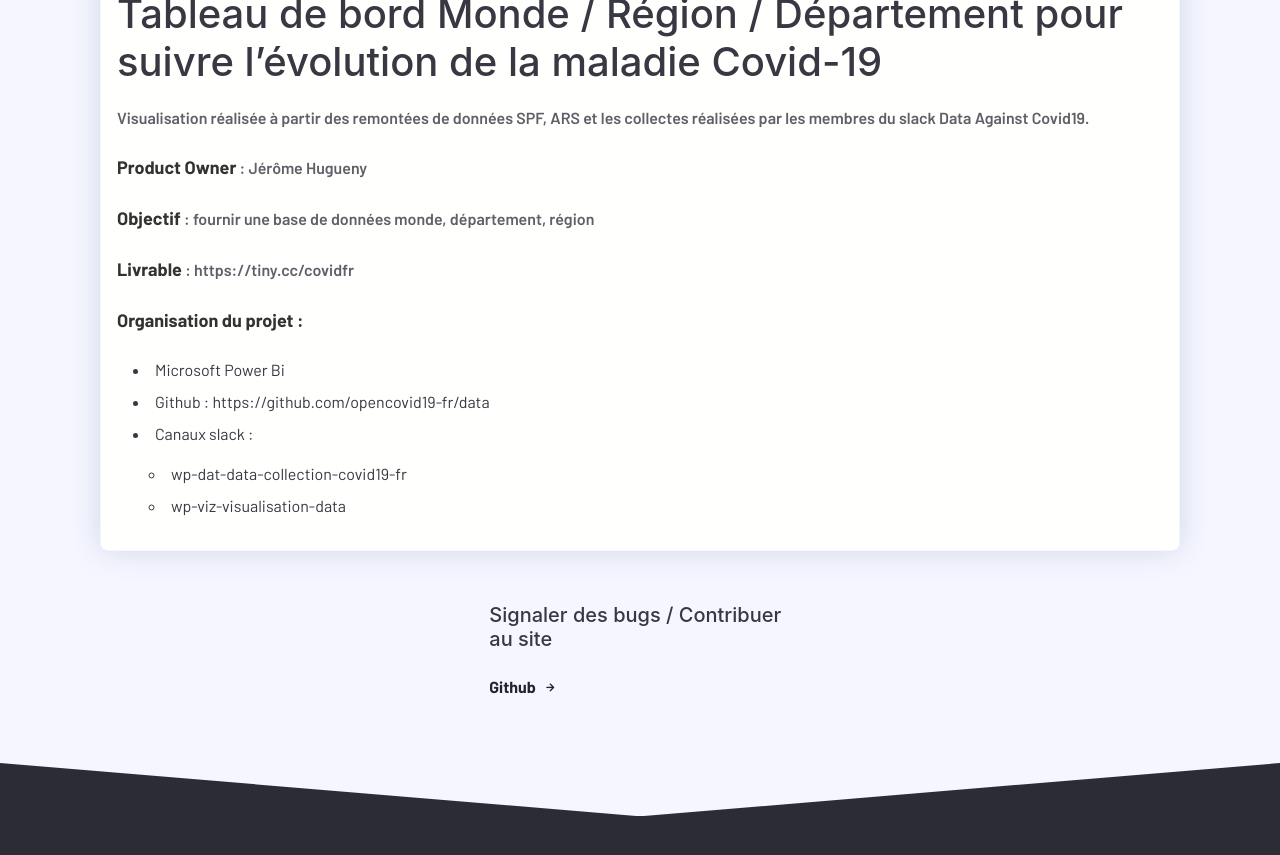
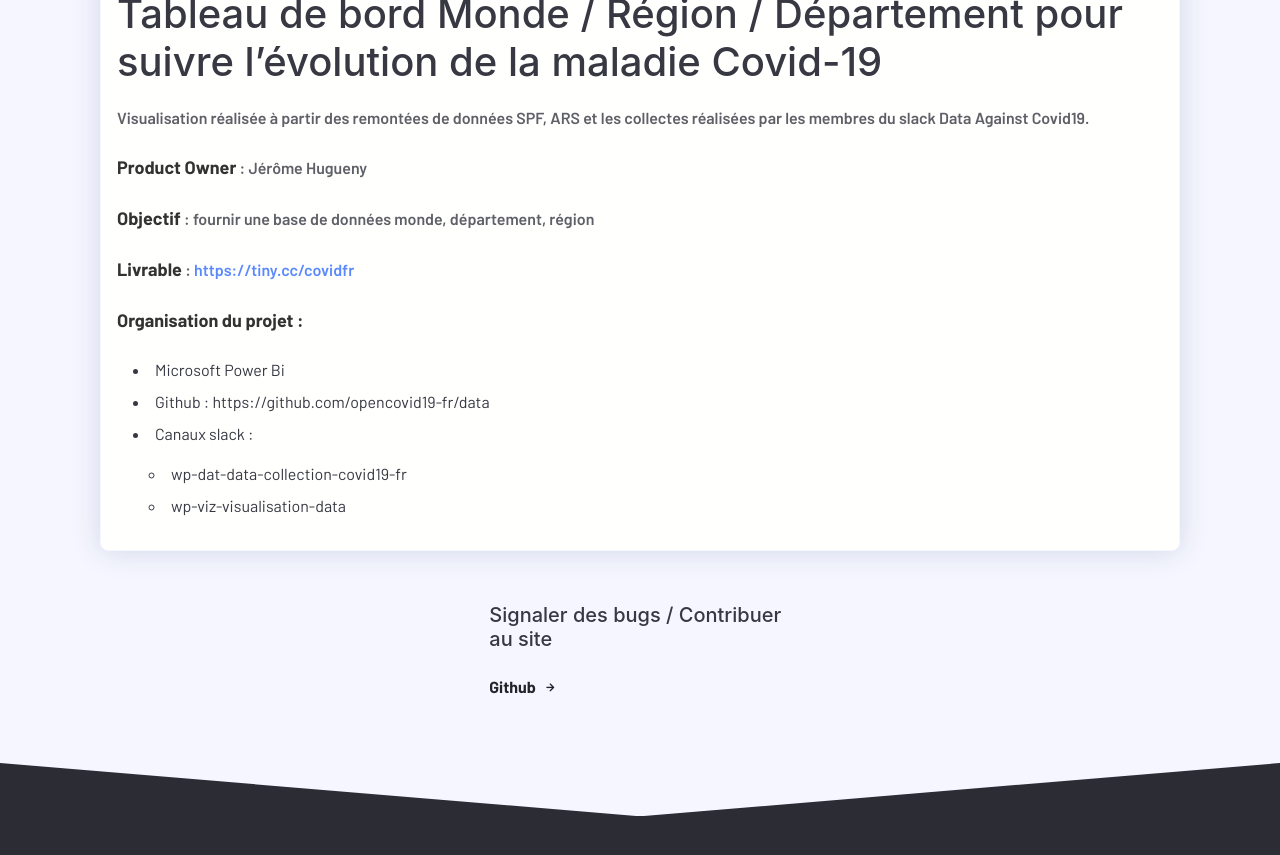
Before and after one commit to opencovid19-fr/opencovid19-fr.github.io, a Jekyll site: the page built from _posts/tiny.cc_covidfr/2020-03-28-tiny.cc_covidfr.md, in a window 1280 px wide and 900 px high, scrolled down 411 px. Shown: the top 855 px of the window. Built offline with Jekyll 4.4.1, drawn with Linux system fonts in a browser that asks for light colours; nearby versions of some CDN libraries; comment, search, counter and statistics services are not loaded; part of the change alters nothing that is shown.

```diff
--- a/_posts/tiny.cc_covidfr/2020-03-28-tiny.cc_covidfr.md
+++ b/_posts/tiny.cc_covidfr/2020-03-28-tiny.cc_covidfr.md
@@ -17,7 +17,7 @@ Visualisation réalisée à partir des remontées de données SPF, ARS et les co
 
 **Objectif** : fournir une base de données monde, département, région
 
-**Livrable** : https://tiny.cc/covidfr
+**Livrable** : [https://tiny.cc/covidfr](https://tiny.cc/covidfr)
 
 **Organisation du projet :**
 - Microsoft Power Bi
```
